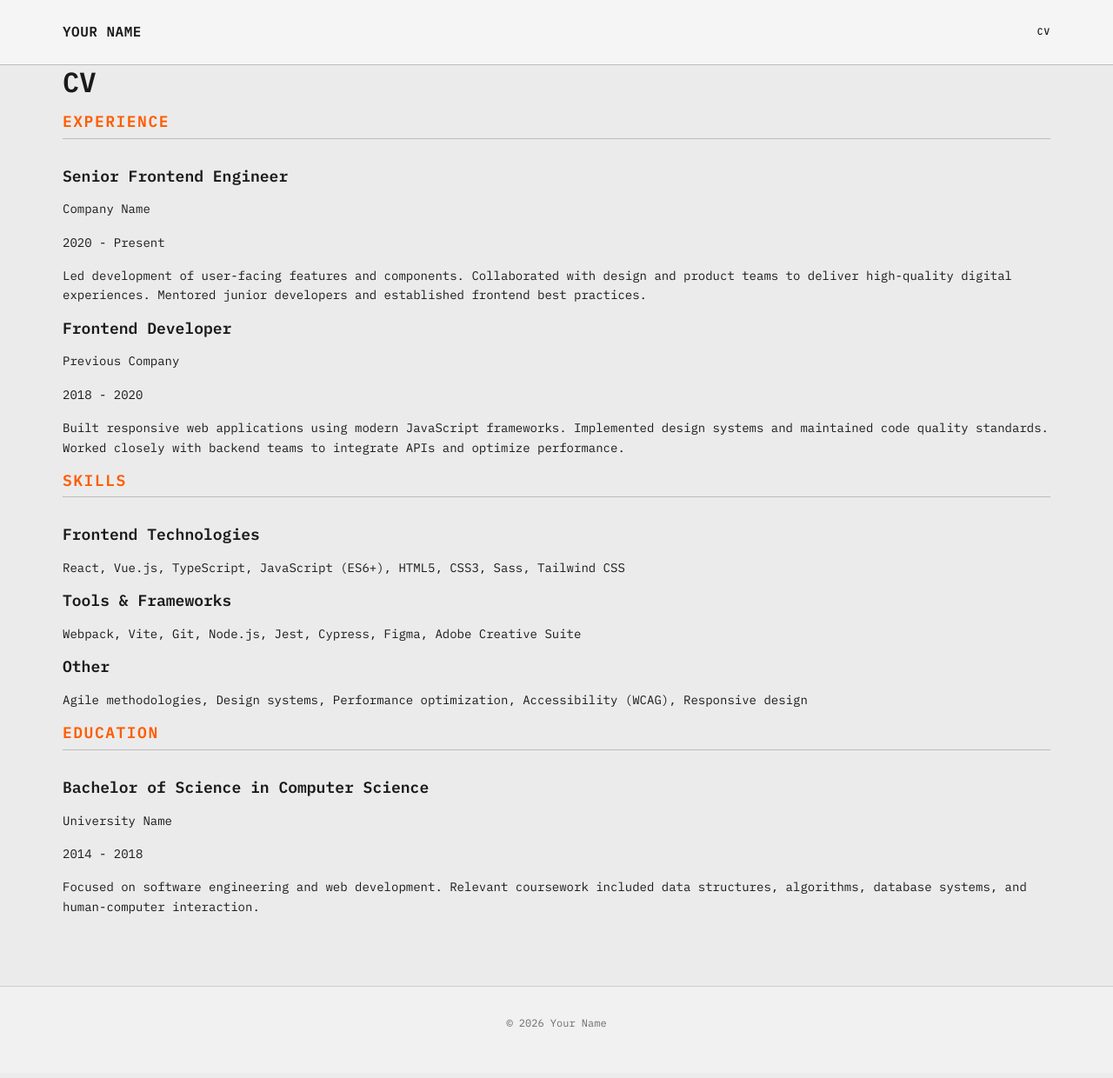
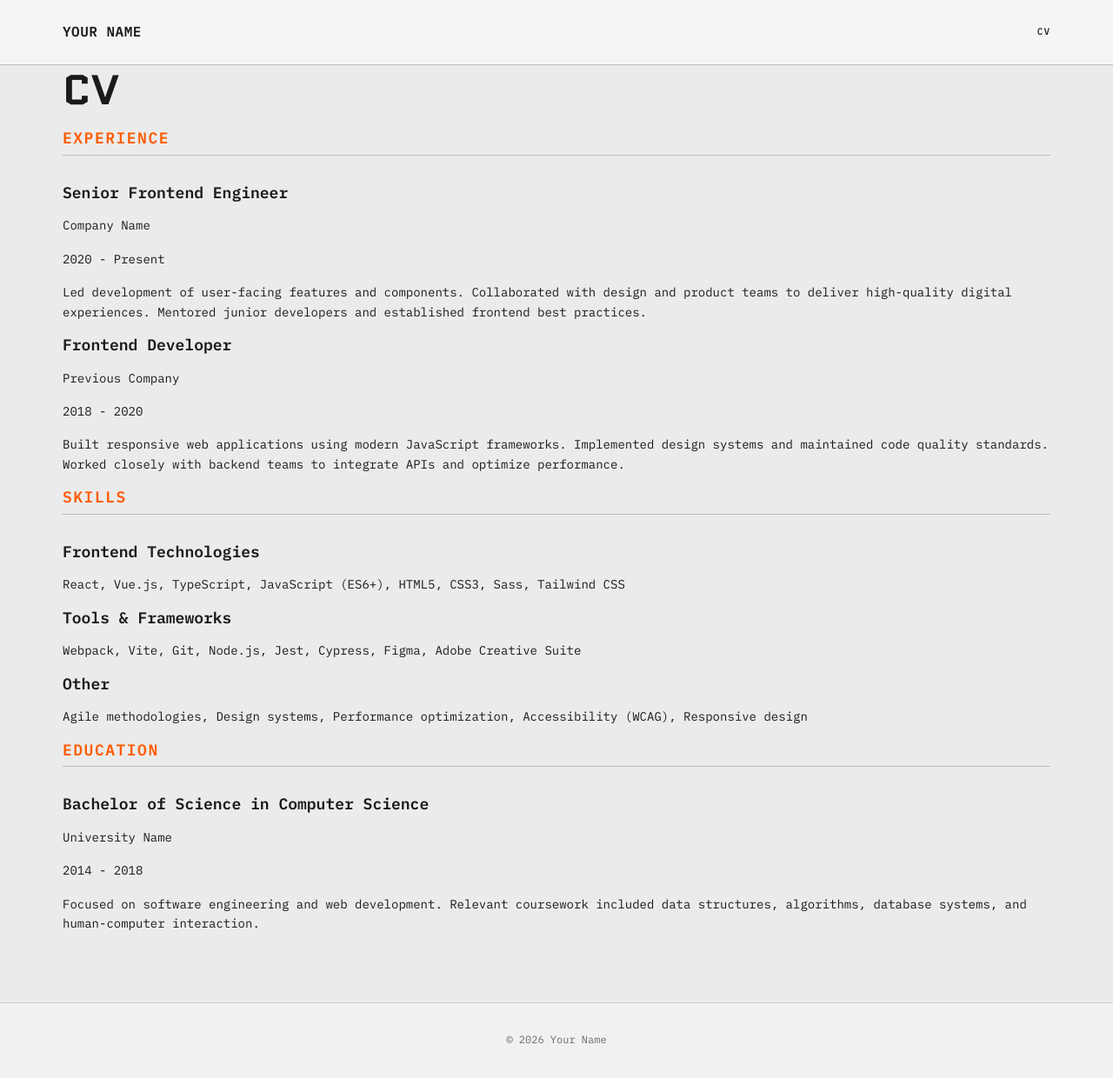
Before and after one commit to JonJRich/portfolio, a Jekyll site: the page built from cv.html, in a window 1280 px wide and 1254 px high. Shown: the top 1240 px of the window at 87% size. Built offline with Jekyll 4.4.1, drawn with Linux system fonts in a browser that asks for light colours.

Commit message:
more changes

```diff
--- a/_config.yml
+++ b/_config.yml
@@ -11,7 +11,7 @@ collections:
     permalink: /work/:title/
 
 # Google Fonts
-google_fonts: "IBM+Plex+Mono:400,500,600"
+google_fonts: "IBM+Plex+Mono:400,500,600|Quantico:400,700"
 
 # Build settings
 markdown: kramdown
--- a/_layouts/default.html
+++ b/_layouts/default.html
@@ -9,7 +9,7 @@
   <!-- Google Fonts -->
   <link rel="preconnect" href="https://fonts.googleapis.com">
   <link rel="preconnect" href="https://fonts.gstatic.com" crossorigin>
-  <link href="https://fonts.googleapis.com/css2?family={{ site.google_fonts }}&display=swap" rel="stylesheet">
+  <link href="https://fonts.googleapis.com/css2?family=IBM+Plex+Mono:wght@400;500;600&family=Quantico:wght@400;600;700&display=swap" rel="stylesheet">
 
   <!-- Stylesheet -->
   <link rel="stylesheet" href="{{ '/assets/css/main.css' | relative_url }}">
--- a/assets/css/main.css
+++ b/assets/css/main.css
@@ -32,13 +32,19 @@ body {
 /* ========================================
    Typography
    ======================================== */
-h1, h2, h3, h4, h5, h6 {
+   h1 {
+    font-family: 'Quantico', sans-serif;
+    line-height: 1.2;
+    margin-bottom: 1rem;
+  }
+
+   h1, h2, h3, h4, h5, h6 {
   font-weight: 600;
   line-height: 1.2;
   margin-bottom: 1rem;
 }
 
-h1 { font-size: 32px; }
+h1 { font-size: 48px; }
 h2 { font-size: 24px; }
 h3 { font-size: 18px; }
 
@@ -122,6 +128,7 @@ a:hover {
 }
 
 .hero-title {
+  font-family: 'Quantico', sans-serif;
   font-size: 48px;
   font-weight: 600;
   margin-bottom: 1rem;
```
